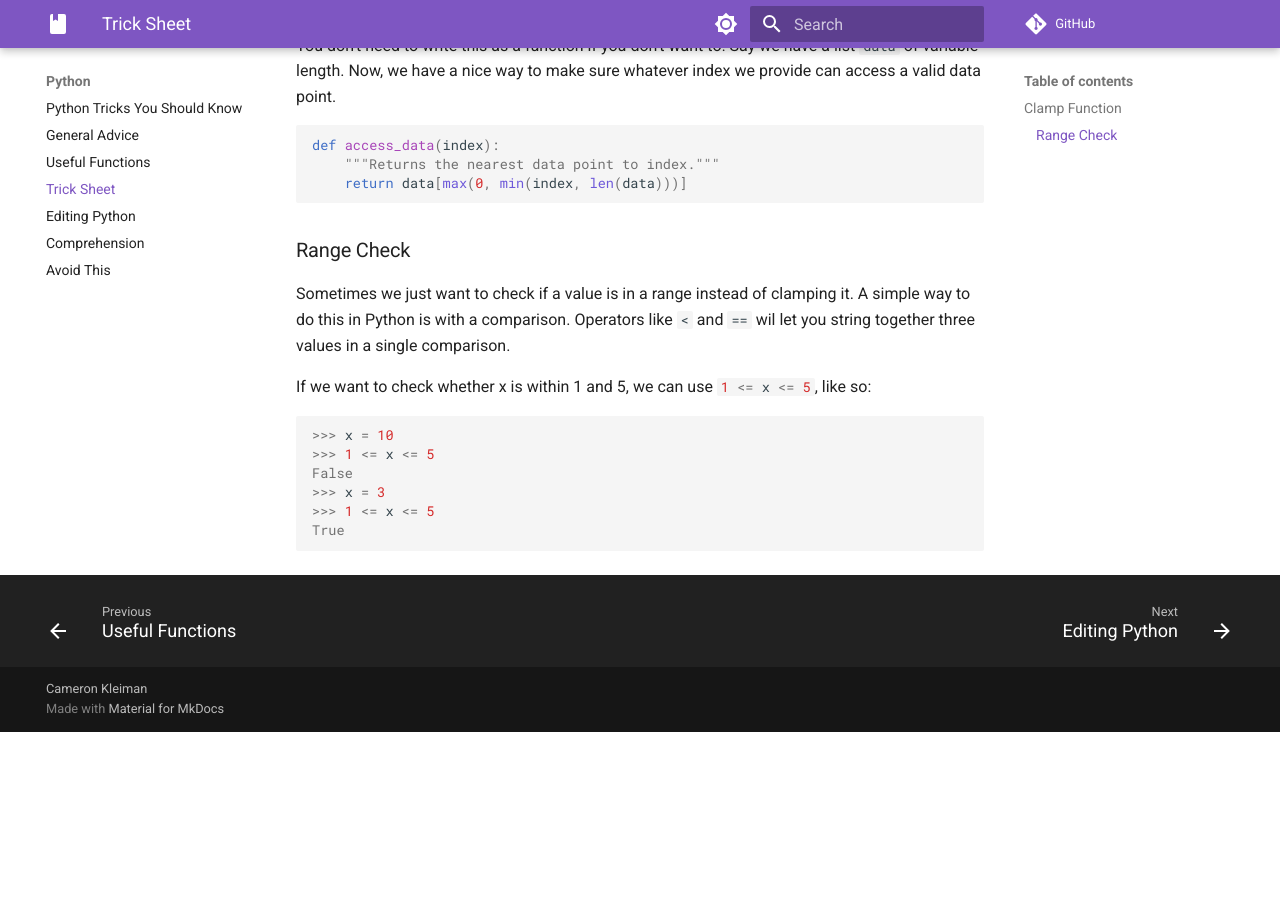
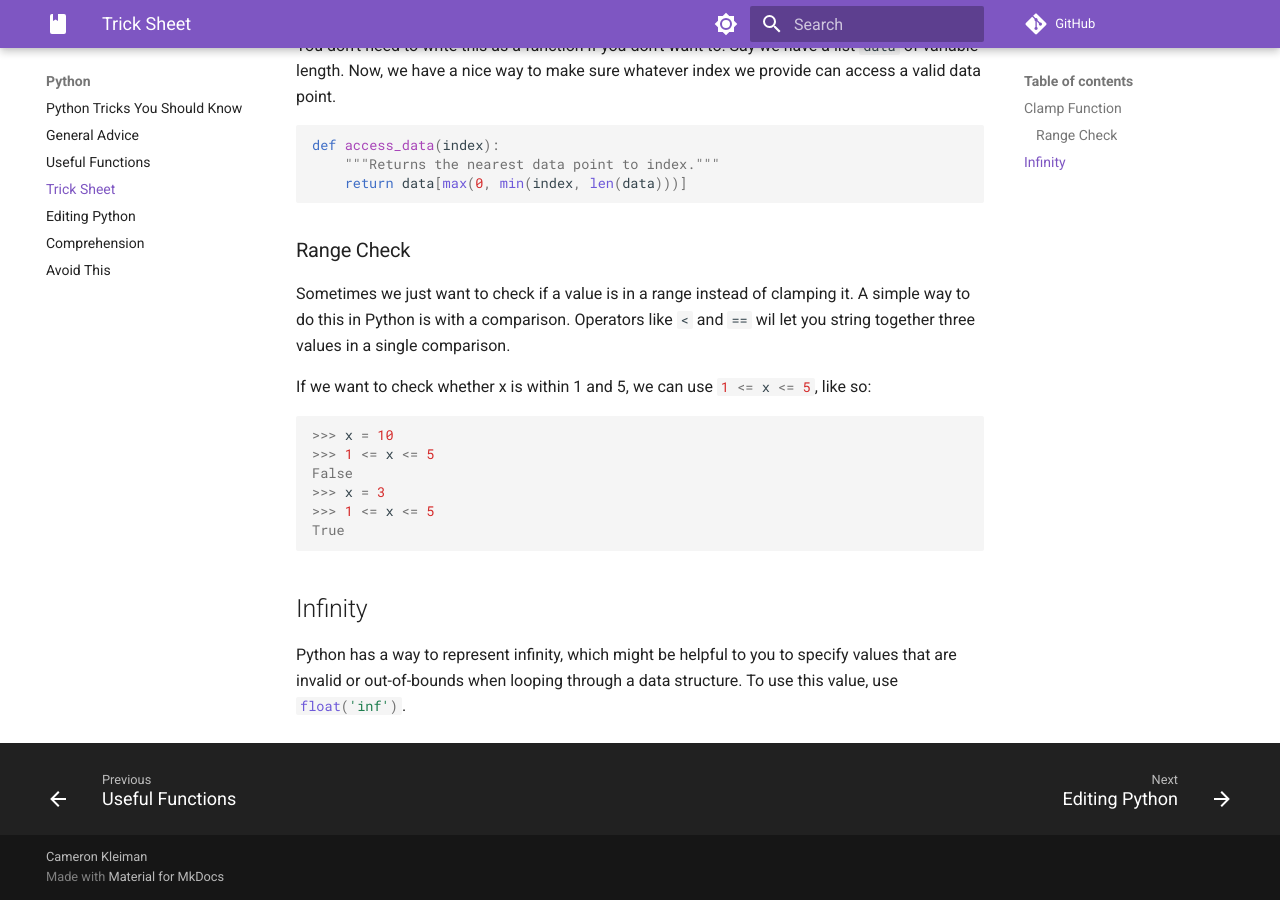
Before and after one commit to camtheman256/pages, an MkDocs documentation site: the page built from docs/python/03_tricks.md, in a window 1280 px wide and 900 px high, scrolled down 1542 px. Built offline with MkDocs 1.6.1 and Material for MkDocs 9.7.7, drawn with Linux system fonts in a browser that asks for light colours; comment, search, counter and statistics services are not loaded; before the commit the page ends 2274 px from its top, so only the background shows below that.

Commit message:
add infinity

````diff
--- a/docs/python/03_tricks.md
+++ b/docs/python/03_tricks.md
@@ -92,3 +92,9 @@ False
 >>> 1 <= x <= 5
 True
 ```
+
+## Infinity
+
+Python has a way to represent infinity, which might be helpful to you to specify
+values that are invalid or out-of-bounds when looping through a data structure.
+To use this value, use `#!py float('inf')`.
````
